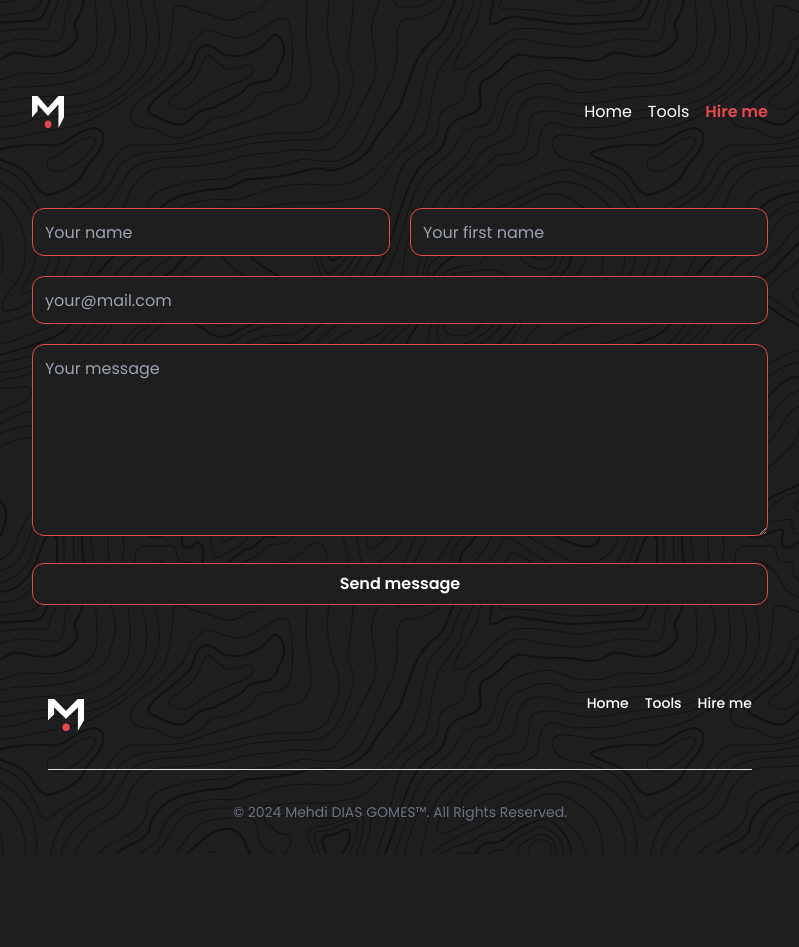
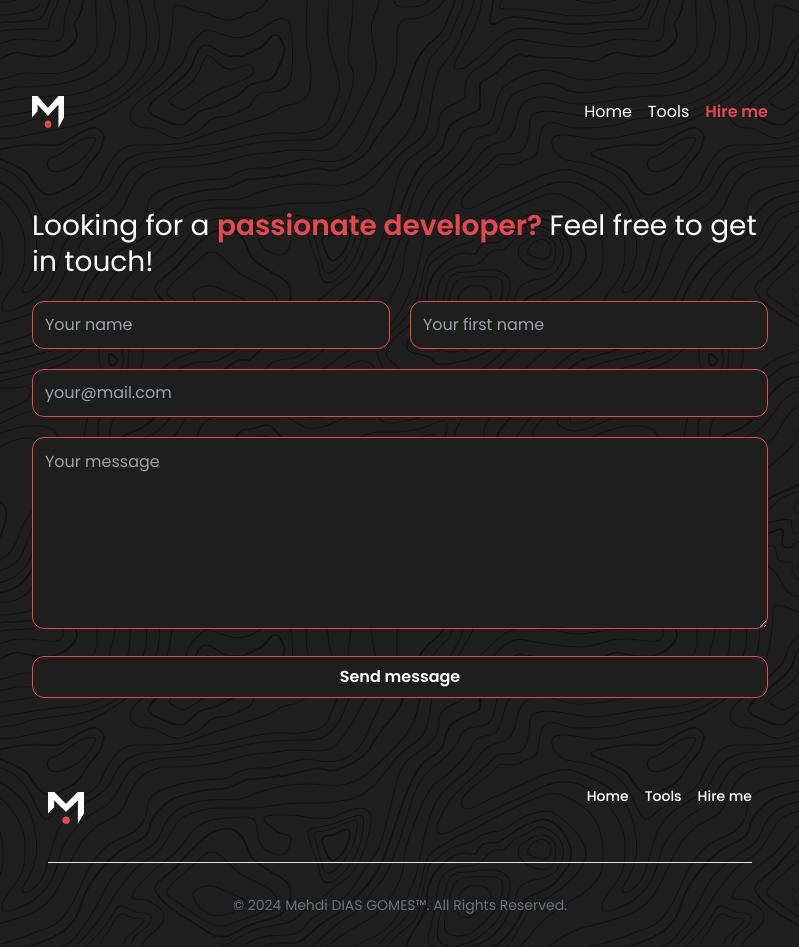
Before and after one commit to MehdiDiasGomes/My-portfolio, a Vue app: page /hire in a window 1280 px wide. Shown: the whole page, without its empty margins (240-1039 px from the left). Before the commit the page ends 854 px from the top, so only its background shows below. Built offline with nearby package versions, Linux system fonts and the light colour scheme.

Commit message:
💄 Ui(app): add title

```diff
--- a/src/pages/hire.vue
+++ b/src/pages/hire.vue
@@ -1,5 +1,6 @@
 <template>
     <div class="flex flex-col gap-5 w-full">
+        <h2 class="text-white text-h2">Looking for a <span class="text-[#E5484D] font-extrabold">passionate developer?</span> Feel free to get in touch!</h2>
         <div class="flex sm:flex-row max-sm:flex-col items-center gap-5">
             <input type="text" placeholder="Your name"
                 class="w-full h-12 p-3 border text-white border-[#E5484D] bg-[#1E1E1E] rounded-xl focus:outline-none focus:border-[#E5484D] focus:ring-2 focus:ring-[#E5484D]">
@@ -7,7 +8,7 @@
                 class="w-full h-12 p-3 border text-white border-[#E5484D] bg-[#1E1E1E] rounded-xl focus:outline-none focus:border-[#E5484D] focus:ring-2 focus:ring-[#E5484D]">
         </div>
         <div>
-            <input type="text" placeholder="your@mail.com"
+            <input type="email" placeholder="your@mail.com"
                 class="w-full h-12 p-3 border text-white border-[#E5484D] bg-[#1E1E1E] rounded-xl focus:outline-none focus:border-[#E5484D] focus:ring-2 focus:ring-[#E5484D]">
         </div>
         <div>
```
